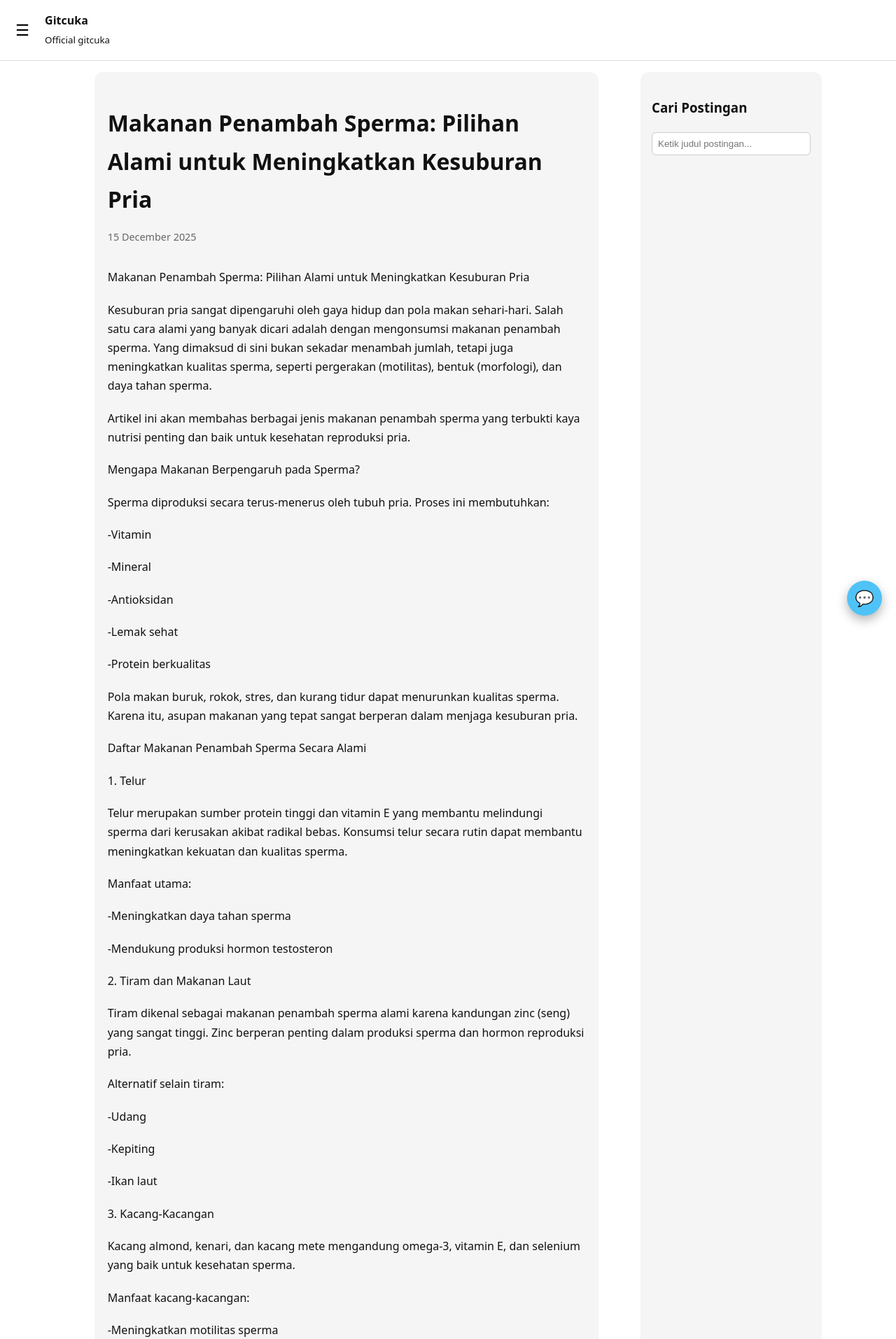
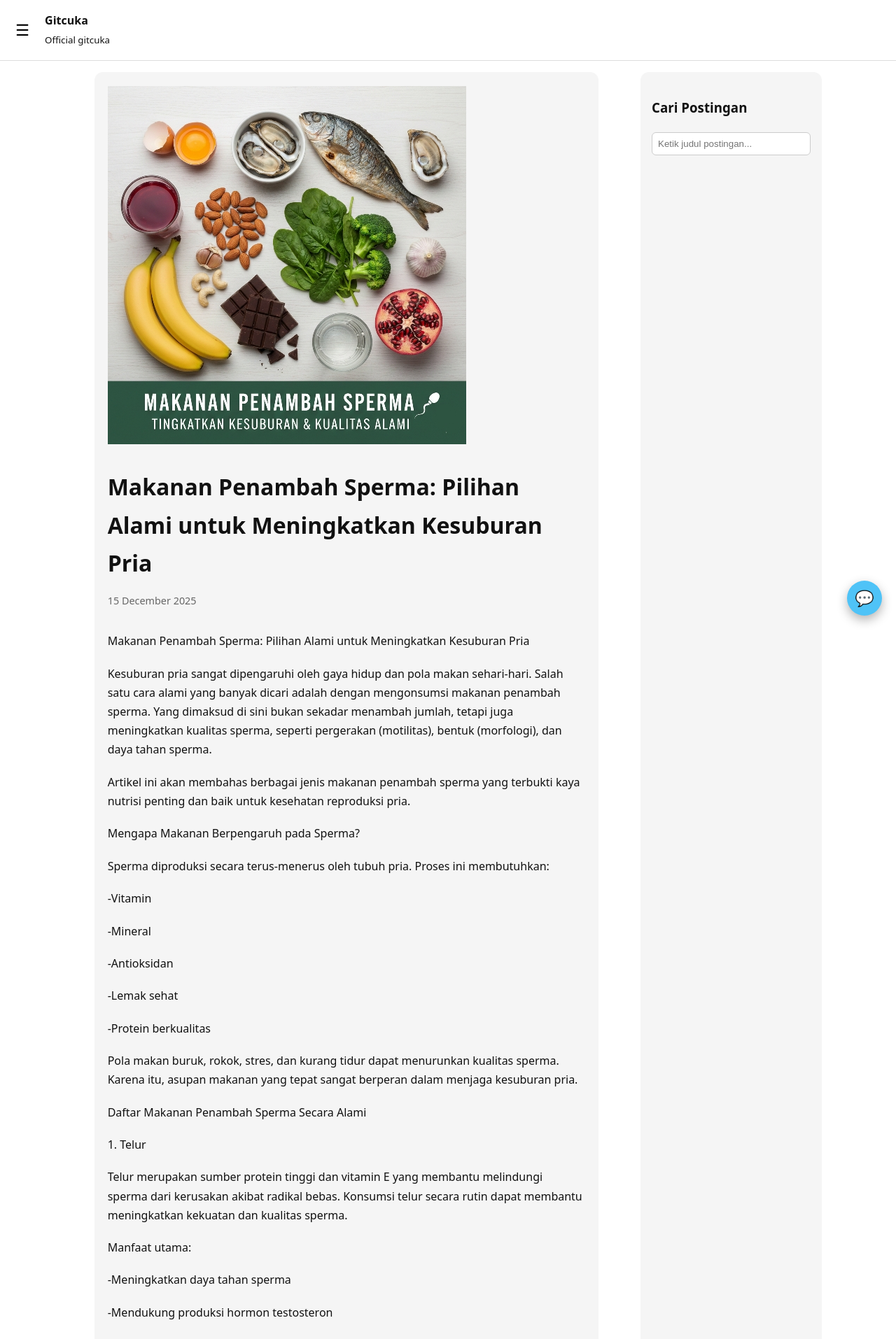
Before and after one commit to gitcuka/gitcuka.github.io, a Jekyll site: the page built from _posts/2025-12-15-makanan-penambah-sperma.html, in a window 1280 px wide. Shown: the top 1914 px of the page at 70% size. Built offline with Jekyll 4.4.1, drawn with Linux system fonts in a browser that asks for light colours; comment, search, counter and statistics services are not loaded.

Commit message:
Update gitcukapost.html

```diff
--- a/_layouts/gitcukapost.html
+++ b/_layouts/gitcukapost.html
@@ -3,6 +3,14 @@ layout: gitcuka
 ---
 
 <article class="postGitcuka">
+
+  {% if page.thumbnail %}
+    <img
+      src="{{ page.thumbnail | relative_url }}"
+      alt="{{ page.title }}"
+      class="post-thumbnail"
+      loading="lazy">
+  {% endif %}
 
   <header class="post-header">
     <h1 class="post-title">
```
